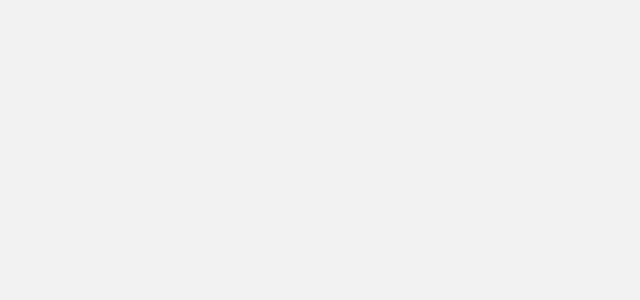
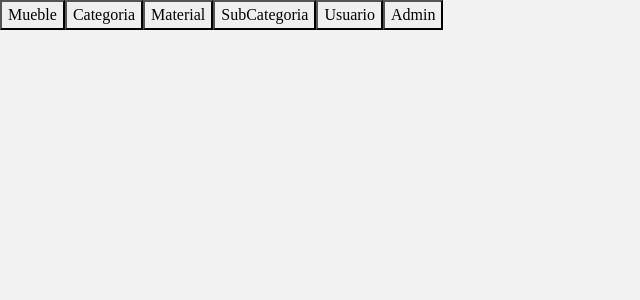
Before and after one commit to Furniture-Insight/furniture-insight-frontend, a React (Create React App) app: page /admindashboard in a window 1280 px wide. Before the commit this address had no page. Shown: the top 300 px of the page, without its empty margins (0-640 px from the left). Built offline with nearby package versions, Linux system fonts and the light colour scheme.

Commit message:
Created AdminDashboard

```diff
--- a/src/App.js
+++ b/src/App.js
@@ -16,6 +16,7 @@ import Profile from './components/pages/Profile';
 import Mueble from './components/pages/Mueble';
 import Factura from './components/pages/Factura';
 import Admin from './components/pages/Admin';
+import AdminDashboard from './components/pages/AdminDashboard';
 
 function App() {
     const [userLogged, setUserLogged] = useState();
@@ -50,6 +51,7 @@ function App() {
                     <Route path="factura" element={<Factura/>}></Route>
                 </Route>
                 <Route path="/admin" element={<Admin/>}></Route>
+                <Route path="/admindashboard" element={<AdminDashboard/>} ></Route>
             </Routes>
         </BrowserRouter>
     );
--- /dev/null
+++ b/src/components/pages/AdminDashboard.js
@@ -0,0 +1,16 @@
+import React from 'react';
+
+function AdminDashboard(){
+    return(
+        <div>
+            <button>Mueble</button>
+            <button>Categoria</button>
+            <button>Material</button>
+            <button>SubCategoria</button>
+            <button>Usuario</button>
+            <button>Admin</button>
+        </div>
+    )
+}
+
+export default AdminDashboard;
```
